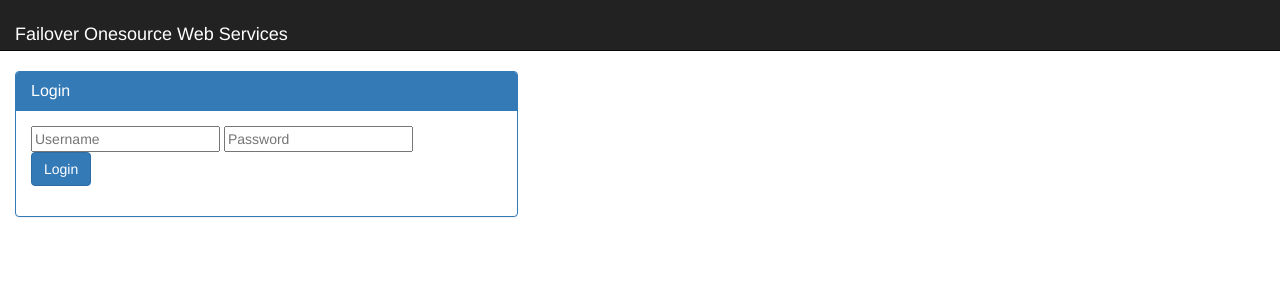
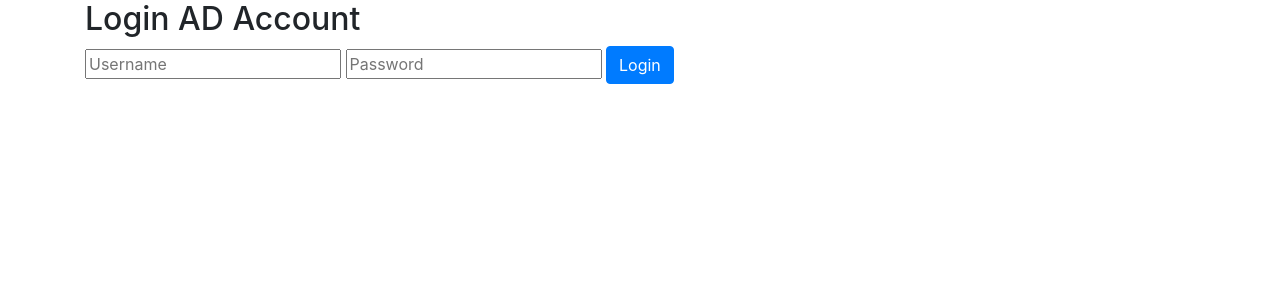
Before and after one commit to JaySpell/onesource, a Flask app: page /login in a window 1280 px wide. Shown: the top 300 px of the page. Run offline with Flask 2, Linux system fonts and the light colour scheme; some libraries are stand-ins or nearby versions.

Commit message:
Modified web templates

```diff
--- a/app/templates/base.html
+++ b/app/templates/base.html
@@ -1,14 +1,12 @@
 <html>
   <head>
-    <link href="/static/css/bootstrap.min.css" rel="stylesheet" media="screen">
-    <link href="/static/css/bootstrap-responsive.min.css" rel="stylesheet">
-    <link href="/static/css/simple-sidebar.css" rel="stylesheet">
+    <link href="/static/bootstrap/dist/css/bootstrap.min.css" rel="stylesheet" media="screen">
     <script src="http://code.jquery.com/jquery-latest.js"></script>
-    <script src="/static/js/bootstrap.min.js"></script>
-    <script src="/static/js/myscript.js"></script>
+    <script src="/static/bootstrap/dist/js/bootstrap.min.js"></script>
+    <script src="/static/bootstrap/dist/js/myscript.js"></script>
     <meta name="viewport" content="width=device-width, initial-scale=1.0">
     {% if title %}
-    <title>{{ title }} F5 WebTeam Tools</title>
+      <title>{{ title }} F5 WebTeam Tools</title>
     {% else %}
     <title>F5 WebTeam Tools</title>
     {% endif %}
@@ -19,9 +17,9 @@
     </style>
 
   </head>
-    <header class="navbar navbar-static-top navbar-inverse bs-docs-nav" role="banner">
+    <!--<header class="navbar navbar-static-top bs-docs-nav" role="banner">
             <div class="navbar-brand"><h4>Failover Onesource Web Services</h4></div>
-    </header>
+    </header>-->
     <body>
       {% block content %}{% endblock %}
       {% with messages = get_flashed_messages() %}
--- a/app/templates/login.html
+++ b/app/templates/login.html
@@ -1,37 +1,22 @@
 {% extends "base.html" %}
 {% from 'macro.html' import render_field %}
 {% block content %}
+<div class="container">
 <div id="page-content-wrapper">
-<div class="container-fluid">
-  <div class="row">
-  <div class="col-md-5">
-  <div class="panel panel-primary">
-  <div class="panel-heading">
-  <h6 class="panel-title">Login</h6>
   </div>
   {% if error %}<p class=error><strong>Error:</strong> {{ error }}{% endif %}
     <div class="panel-body">
-  <form action="" method=post>
+  <form action="" class="form-signin" method=post>
+    <h2 class="form-signin-heading">Login AD Account</h6>
     {{ form.hidden_tag() }}
     <div class="form-group">
-    <!--<dl>
-      <dt>Username:
-      <dd><input type=text name=username>
-      <dt>Password:
-      <dd><input type=password name=password>-->
-      {% for field in form %}
-        {{ render_field(field) }}
-      {% endfor %}
-      <br>
+          {% for field in form %}
+            {{ render_field(field) }}
+          {% endfor %}
         <input type=submit value=Login class="btn btn-primary">
-    </dl>
-  </div>
+      </div>
   </form>
 </div>
 </div>
-</div>
-<div class="col-md-7"></div>
-</div>
-</div>
-</div>
+
 {% endblock %}
--- a/app/views.py
+++ b/app/views.py
@@ -69,7 +69,7 @@ def login():
 
 
 @app.route('/f5tool', methods=['GET', 'POST'])
-#@login_required
+@login_required
 def f5tool():
     form = SelectForm()
     error = None
```
Also changed, not shown: app/templates/f5form.html (+6 -2 lines).
